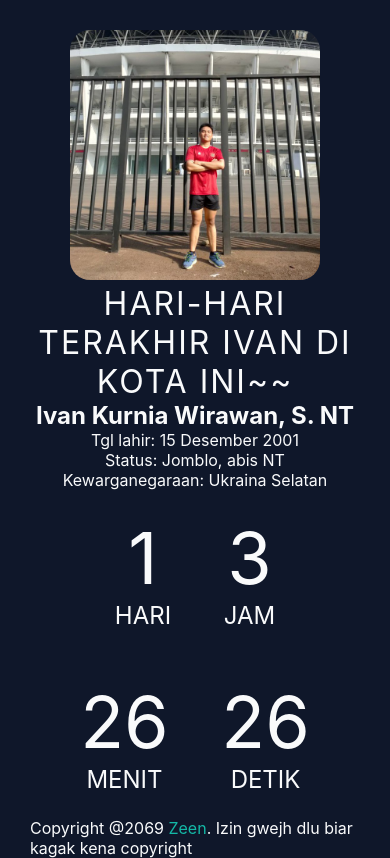
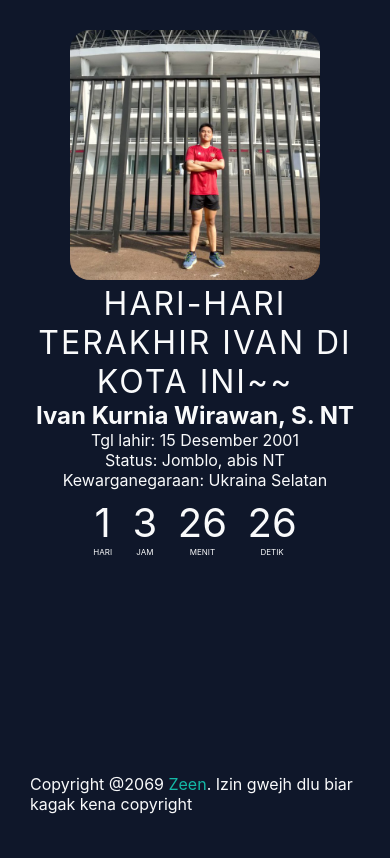
Before and after one commit to RazinSyakib43/countdown-simple, a plain HTML site: page index.html in a window 390 px wide. Drawn offline with Linux system fonts and the light colour scheme.

Commit message:
responsive clock

```diff
--- a/style.css
+++ b/style.css
@@ -68,3 +68,15 @@ li span{
 footer{
     color: #f9fafb;
 }
+
+@media only screen and (max-width: 600px) {
+    li{;
+    font-size: 0.5rem;
+}
+
+li span{
+    font-size: 2.5rem;
+
+}
+
+}
```
